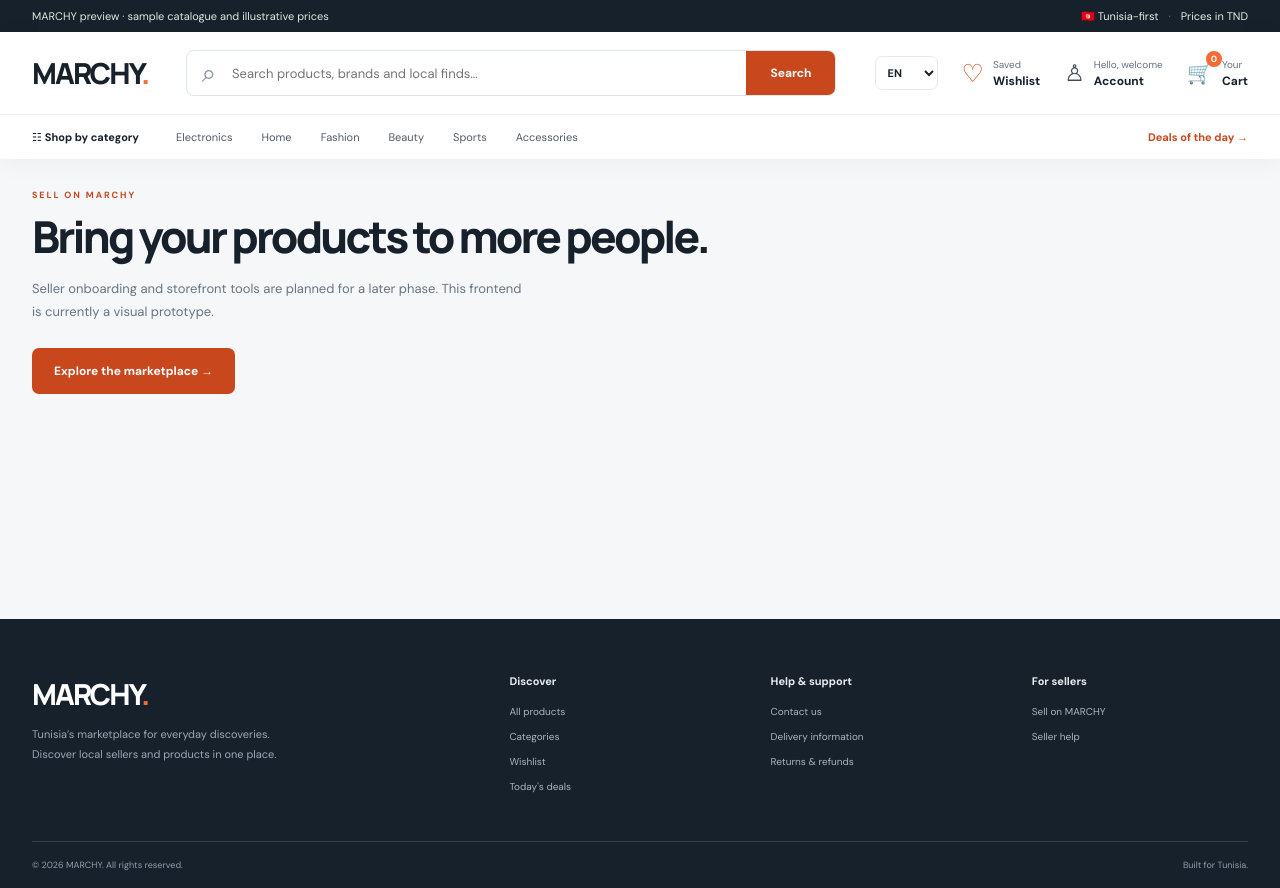
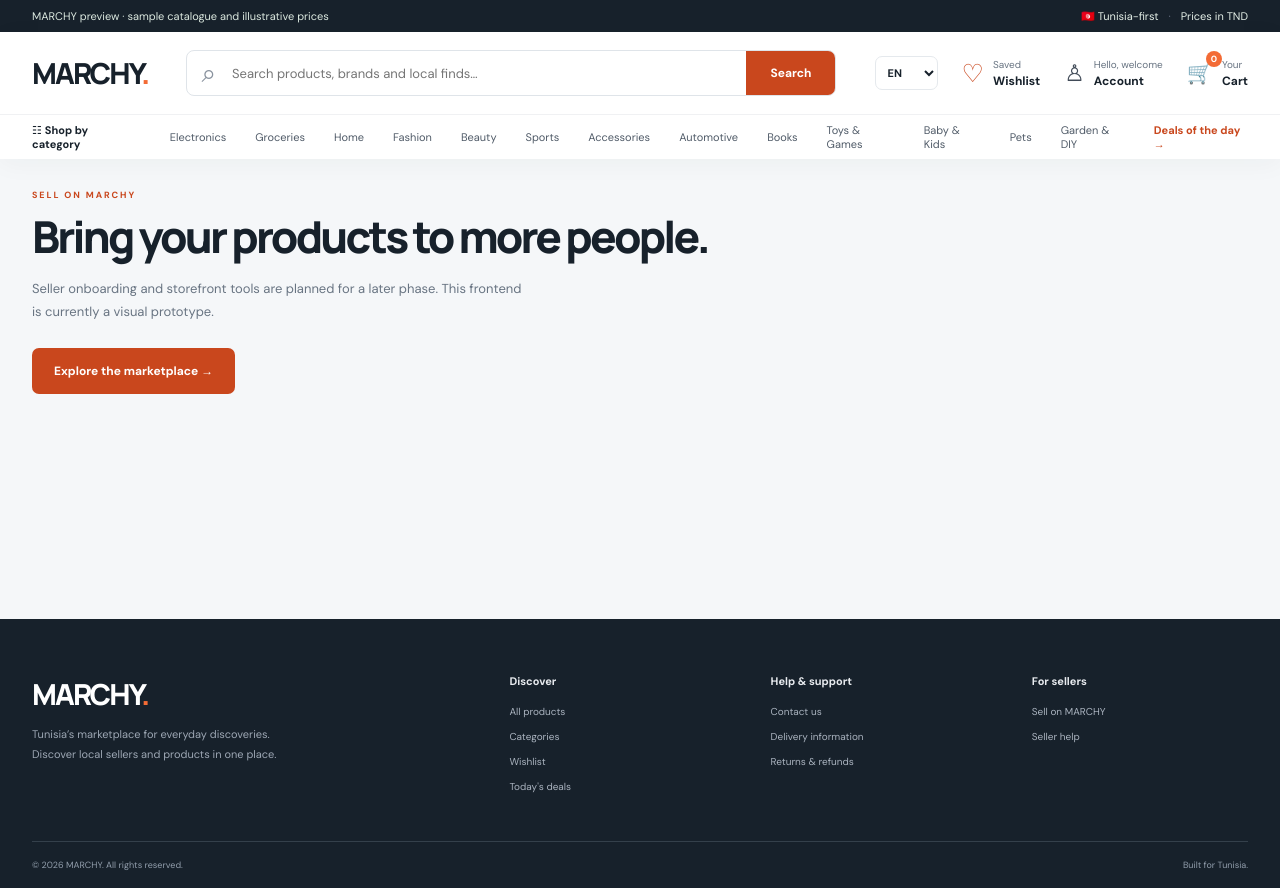
Before and after one commit to medkhalilghdamsi-dev/MARCHY, a React (Vite) app: page /sell in a window 1280 px wide. Built offline with nearby package versions, Linux system fonts and the light colour scheme.

Commit message:
Expand MARCHY into a true multi-category Tunisian marketplace demo

```diff
--- a/src/data/products.js
+++ b/src/data/products.js
@@ -1,4 +1,4 @@
-export const categories = ['All', 'Electronics', 'Home', 'Fashion', 'Beauty', 'Sports', 'Accessories']
+export const categories = ['All', 'Electronics', 'Groceries', 'Home', 'Fashion', 'Beauty', 'Sports', 'Accessories', 'Automotive', 'Books', 'Toys & Games', 'Baby & Kids', 'Pets', 'Garden & DIY']
 
 // Illustrative catalogue data for the frontend prototype. Replace with verified seller listings before launch.
 export const products = [
@@ -9,5 +9,12 @@ export const products = [
   { id: 5, name: 'Insulated stainless steel bottle', category: 'Accessories', price: 39, oldPrice: null, tag: '', image: 'https://images.unsplash.com/photo-1602143407151-7111542de6e8?auto=format&fit=crop&w=900&q=85', seller: 'Demo seller · Monastir', delivery: 'Delivery details confirmed by seller' },
   { id: 6, name: 'Compact mechanical keyboard', category: 'Electronics', price: 159, oldPrice: 189, tag: 'Sample item', image: 'https://images.unsplash.com/photo-1587829741301-dc798b83add3?auto=format&fit=crop&w=900&q=85', seller: 'Demo seller · Ariana', delivery: 'Delivery details confirmed by seller' },
   { id: 7, name: 'Soft woven throw blanket', category: 'Home', price: 89, oldPrice: null, tag: '', image: 'https://images.unsplash.com/photo-1600369671236-e74521d4b6ad?auto=format&fit=crop&w=900&q=85', seller: 'Demo seller · Nabeul', delivery: 'Delivery details confirmed by seller' },
-  { id: 8, name: 'Performance training duffel', category: 'Sports', price: 119, oldPrice: 149, tag: 'Sample item', image: 'https://images.unsplash.com/photo-1553062407-98eeb64c6a62?auto=format&fit=crop&w=900&q=85', seller: 'Demo seller · Bizerte', delivery: 'Delivery details confirmed by seller' }
+  { id: 8, name: 'Performance training duffel', category: 'Sports', price: 119, oldPrice: 149, tag: 'Sample item', image: 'https://images.unsplash.com/photo-1553062407-98eeb64c6a62?auto=format&fit=crop&w=900&q=85', seller: 'Demo seller · Bizerte', delivery: 'Delivery details confirmed by seller' },
+  { id: 9, name: 'Fresh seasonal produce basket', category: 'Groceries', price: 32, oldPrice: null, tag: 'Sample item', image: 'https://images.unsplash.com/photo-1542838132-92c53300491e?auto=format&fit=crop&w=900&q=85', seller: 'Demo seller · Tunis', delivery: 'Delivery details confirmed by seller' },
+  { id: 10, name: 'Everyday car care kit', category: 'Automotive', price: 54, oldPrice: 69, tag: 'Sample item', image: 'https://images.unsplash.com/photo-1486262715619-67b85e0b08d3?auto=format&fit=crop&w=900&q=85', seller: 'Demo seller · Sfax', delivery: 'Delivery details confirmed by seller' },
+  { id: 11, name: 'Hardcover notebook set', category: 'Books', price: 28, oldPrice: null, tag: 'Sample item', image: 'https://images.unsplash.com/photo-1544947950-fa07a98d237f?auto=format&fit=crop&w=900&q=85', seller: 'Demo seller · Tunis', delivery: 'Delivery details confirmed by seller' },
+  { id: 12, name: 'Creative building blocks set', category: 'Toys & Games', price: 46, oldPrice: 59, tag: 'Sample item', image: 'https://images.unsplash.com/photo-1558060370-d644479cb6f7?auto=format&fit=crop&w=900&q=85', seller: 'Demo seller · Sousse', delivery: 'Delivery details confirmed by seller' },
+  { id: 13, name: 'Baby stroller organizer', category: 'Baby & Kids', price: 35, oldPrice: null, tag: 'Sample item', image: 'https://images.unsplash.com/photo-1519689680058-324335c77eba?auto=format&fit=crop&w=900&q=85', seller: 'Demo seller · Ariana', delivery: 'Delivery details confirmed by seller' },
+  { id: 14, name: 'Pet grooming brush', category: 'Pets', price: 19, oldPrice: null, tag: 'Sample item', image: 'https://images.unsplash.com/photo-1450778869180-41d0601e046e?auto=format&fit=crop&w=900&q=85', seller: 'Demo seller · Monastir', delivery: 'Delivery details confirmed by seller' },
+  { id: 15, name: 'Indoor plant starter kit', category: 'Garden & DIY', price: 42, oldPrice: null, tag: 'Sample item', image: 'https://images.unsplash.com/photo-1416879595882-3373a0480b5b?auto=format&fit=crop&w=900&q=85', seller: 'Demo seller · Nabeul', delivery: 'Delivery details confirmed by seller' }
 ]
```
